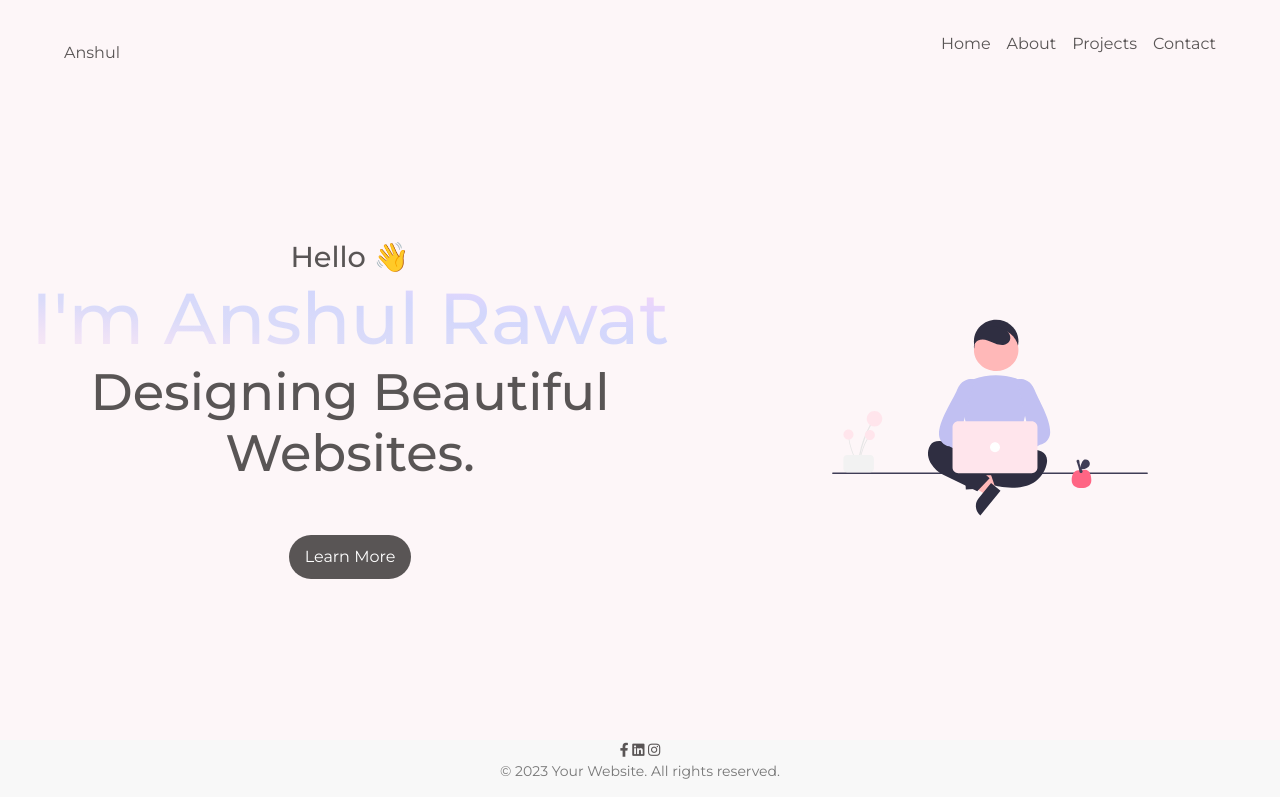
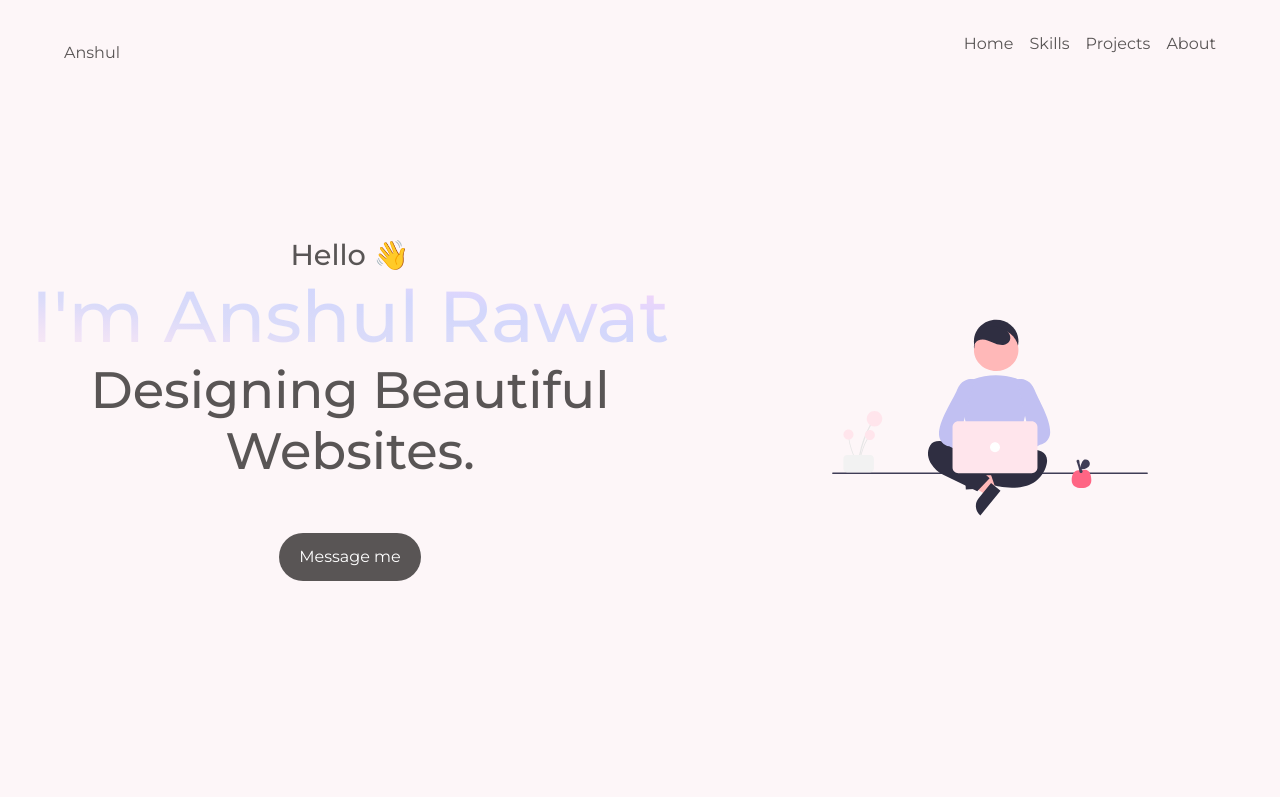
Before and after one commit to anshul-rawat/VirtualResume, a plain HTML site: page index.html in a window 1280 px wide. Shown: the top 797 px of the page. Drawn offline with nearby package versions, Linux system fonts and the light colour scheme.

Commit message:
make some small changes

```diff
--- a/index.html
+++ b/index.html
@@ -37,9 +37,9 @@
 
         <ul>
           <li><a href="#home">Home</a></li>
+          <li><a href="#skills">Skills</a></li>
+          <li><a href="#projects">Projects</a></li>
           <li><a href="#about-section">About</a></li>
-          <li><a href="#projects">Projects</a></li>
-          <li><a href="#contact">Contact</a></li>
         </ul>
 
         <a class="burger" onclick="toggleButton()">
@@ -65,12 +65,14 @@
             <span class="name">I'm Anshul Rawat</span>
             Designing Beautiful Websites.
           </h1>
-          <a
+          <button
             data-aos="fade-right"
             class="button hover-button"
-            href="#about-section"
-            >Learn More</a
+            id="openModalBtn"
+            onclick="redirectToGmail()"
           >
+            Message me
+          </button>
         </div>
 
         <div data-aos="fade-left" class="img-container" data-aos="fade-up ">
@@ -151,22 +153,20 @@
           alt="img"
         />
       </div>
-      <div class="about-description">
-        <h1 data-aos="fade-up">About me</h1>
-        <p data-aos="fade-up">
+      <div data-aos="fade-left" class="about-description">
+        <h1>About me</h1>
+        <p>
           A computer science student has passion about web development. Always
           to try to implement beautiful website ideas into reality with the help
           of HTML, CSS & JavaScript. Can't forget about React.js 😇
         </p>
 
-        <button class="hover-button btn" onclick="redirectToGmail()">
-          Message me
-        </button>
+        <button class="hover-button btn" id="downloadBtn">Learn more</button>
       </div>
     </div>
 
     <!-- Skills Section-->
-    <div class="skill-container" data-aos="fade-up">
+    <div id="skills" class="skill-container" data-aos="fade-right">
       <div class="skills-section">
         <h1 class="section-heading">Skills</h1>
       </div>
--- a/script.js
+++ b/script.js
@@ -65,11 +65,12 @@ window.addEventListener('scroll', function() {
   const navbar = document.querySelector('.nav-wrapper');
   const section1 = document.querySelector('.project-section');
   const section2 = document.querySelector('.about-section');
-  const section3 = document.querySelector('.footer-section');
+  const section3 = document.querySelector('.footer');
 
   const section1Offset = section1.offsetTop;
   const section2Offset = section2.offsetTop;
   const section3Offset = section3.offsetTop;
+
 
   const scrollPosition = window.pageYOffset + window.innerHeight / 8;
   if (scrollPosition > section1Offset && scrollPosition < section2Offset) {
@@ -80,6 +81,7 @@ window.addEventListener('scroll', function() {
     navbar.style.backgroundColor = '#fdf6f8';
   }
 });
+
 
 // Gmail Redirect Logic
 
@@ -96,15 +98,37 @@ function redirectToGmail() {
 }
 
 
+//Download resume
+const downloadBtn = document.getElementById('downloadBtn');
+const resumeUrl = 'https://drive.google.com/file/d/1c9MHXoDAsH_WqKPh-f6xdOKuCyUPTaHY/view?usp=sharing';
+
+downloadBtn.addEventListener('click', () => {
+  window.location.href = resumeUrl;
+});
+
+
+
 // Skills Slider
 
 // Optional: Add functionality to the skill cloud
 
-const skills = document.querySelectorAll('.skill');
+// const skills = document.querySelectorAll('.skill');
 
-skills.forEach(skill => {
-  skill.addEventListener('click', () => {
-    // Perform an action when a skill is clicked
-    console.log(`Clicked on skill: ${skill.textContent}`);
-  });
-});
+// skills.forEach(skill => {
+//   skill.addEventListener('click', () => {
+//     // Perform an action when a skill is clicked
+//     console.log(`Clicked on skill: ${skill.textContent}`);
+//   });
+// });
+
+// Footer Section
+// window.addEventListener('scroll', function() {
+//   var footer = document.querySelector('.footer');
+//   var scrollPosition = window.scrollY;
+
+//   if (scrollPosition > 0) {
+//     footer.style.backgroundColor = "#fff";
+//   } else {
+//     footer.style.backgroundColor = "#fdf6f8";
+//   }
+// });
--- a/styles.css
+++ b/styles.css
@@ -408,7 +408,7 @@ ul {
 
 /* footer section */
 
-/* .footer {
+.footer {
   margin-top: 2rem;
   background-color: var(--bg-color);
   padding: 20px;
@@ -443,34 +443,6 @@ ul {
 
 .instagram:hover {
   color: #c13584;
-} */
-
-html,
-body {
-  height: 100%;
-  margin: 0;
-  padding: 0;
-}
-
-.container {
-  min-height: 100%;
-  position: relative;
-}
-
-.content {
-  padding-bottom: 60px; /* Adjust this value to accommodate the footer height */
-}
-
-.footer {
-  position: fixed;
-  left: 0;
-  bottom: 0;
-  width: 100%;
-  height: 60px; /* Adjust this value according to your footer height */
-  background-color: #f8f8f8;
-  text-align: center;
-  font-size: 14px;
-  color: #777;
 }
 
 /* Shapes in skill section */
@@ -506,3 +478,5 @@ body {
     transform: translateY(0);
   }
 }
+
+/* show resume on button click  */
```
Also changed, not shown: 1 other file.
